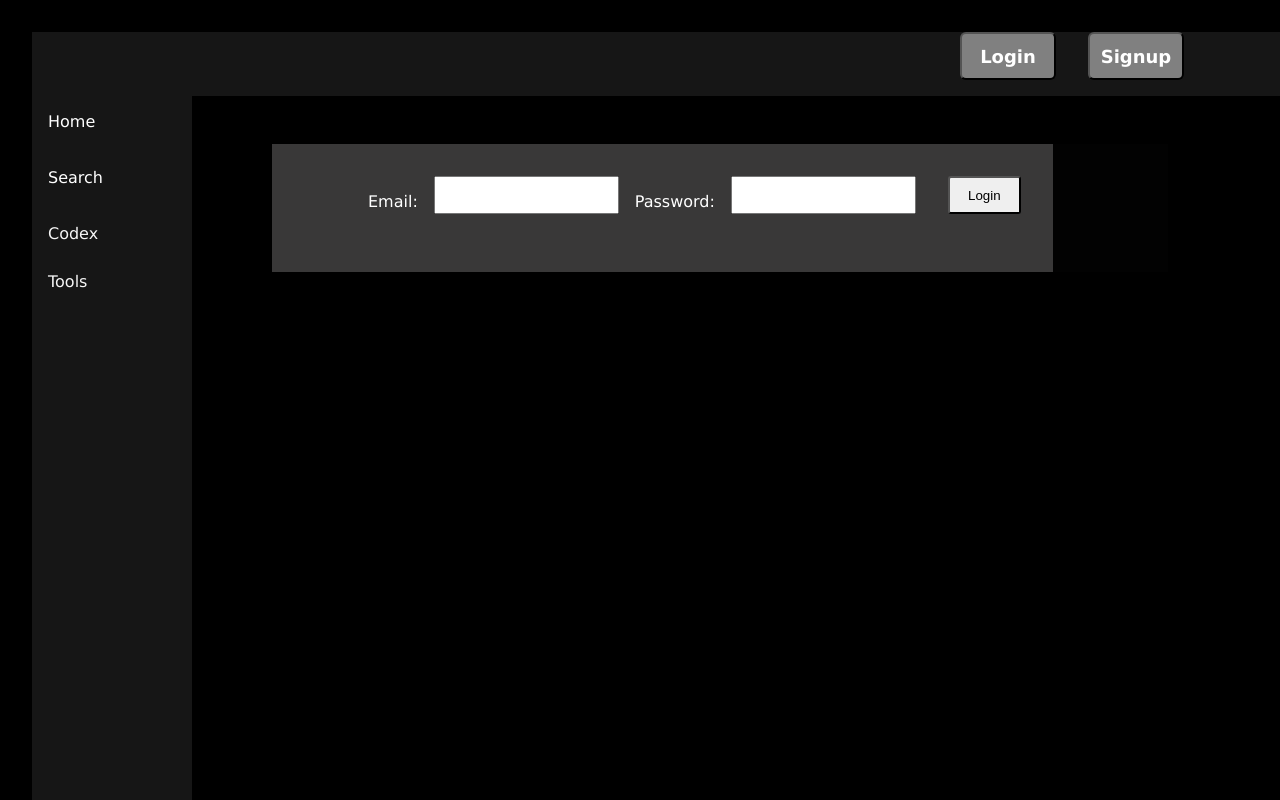
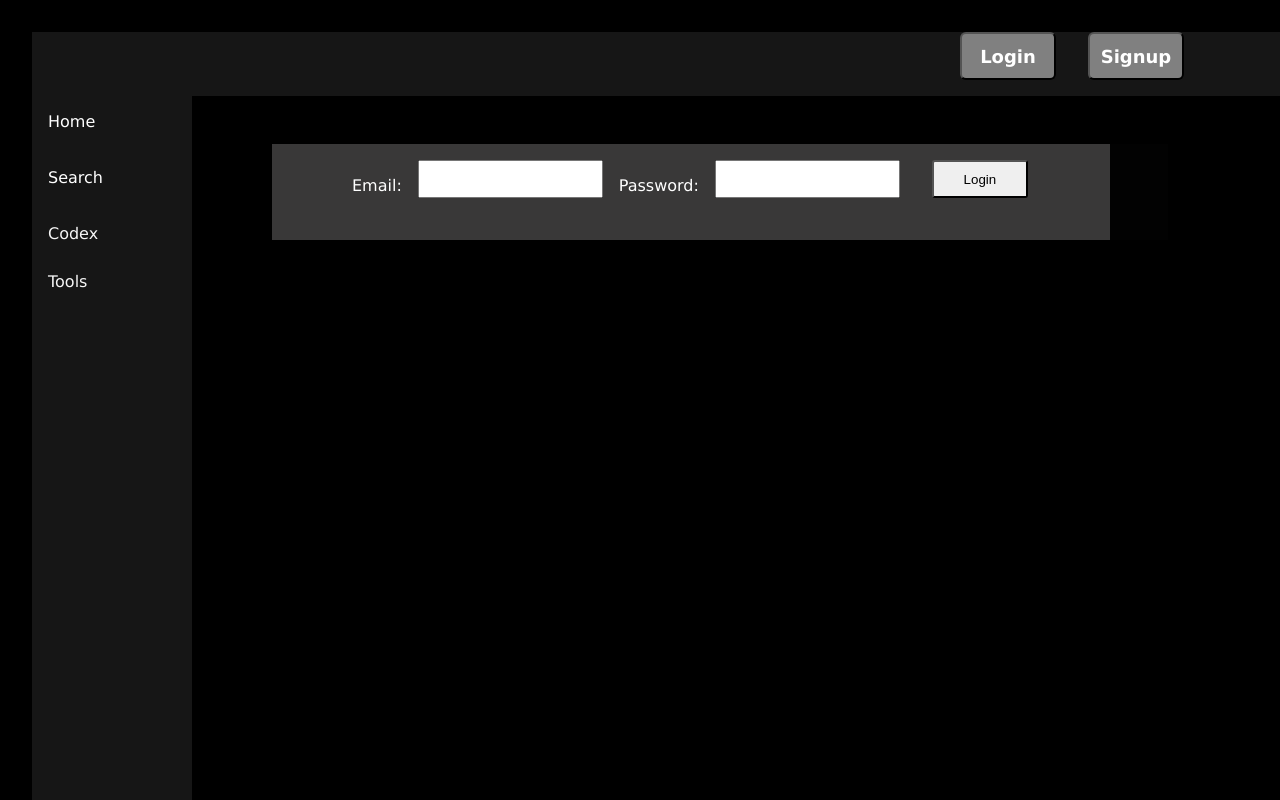
Before and after one commit to dnlstronge/monsters-db, a React (Create React App) app: page /login in a window 1280 px wide. Shown: the top 800 px of the page. Built offline with nearby package versions, Linux system fonts and the light colour scheme.

Commit message:
[x] - fix login -
new issue login should wait until currentuser returned before setting other

```diff
--- a/src/Components/LoginSignup/Login.module.css
+++ b/src/Components/LoginSignup/Login.module.css
@@ -1,7 +1,7 @@
 .container {
     background: rgb(57, 56, 56);
-    width: 80%;
-    padding: 2rem;
+    width: 90%;
+    padding: 1rem;
 }
 .loginSection {
     display: flex;
--- a/src/Components/LoginSignup/Login.tsx
+++ b/src/Components/LoginSignup/Login.tsx
@@ -72,9 +72,9 @@ const Login: React.FC = () => {
     const useHandleSubmit = async() => {
            // setUser(useAuthLogin(email, password))
            const authResponse = sendLogin(email, password)
-           if(authResponse.currentUser) {
+           if(authResponse.currentUser !== null) {
             dispatch(setIsAuth())
-            dispatch(setUID(authResponse.currentUser))
+            dispatch(setUID(authResponse.currentUser.uid))
             setInvalidLogin(false)
            } else {
             setInvalidLogin(true)
@@ -90,7 +90,7 @@ const Login: React.FC = () => {
     }
     const handlePassword = (e: ChangeEvent<HTMLInputElement>) => {
         const regex = /^[0-9]/
-        if(e.currentTarget.value.length >= 6 && e.currentTarget.value.includes(`${regex}`))
+       if(e.currentTarget.value.length >= 6 && e.currentTarget.value.includes(`${regex}`))
         setPassword(e.currentTarget.value)
     }
 
```
